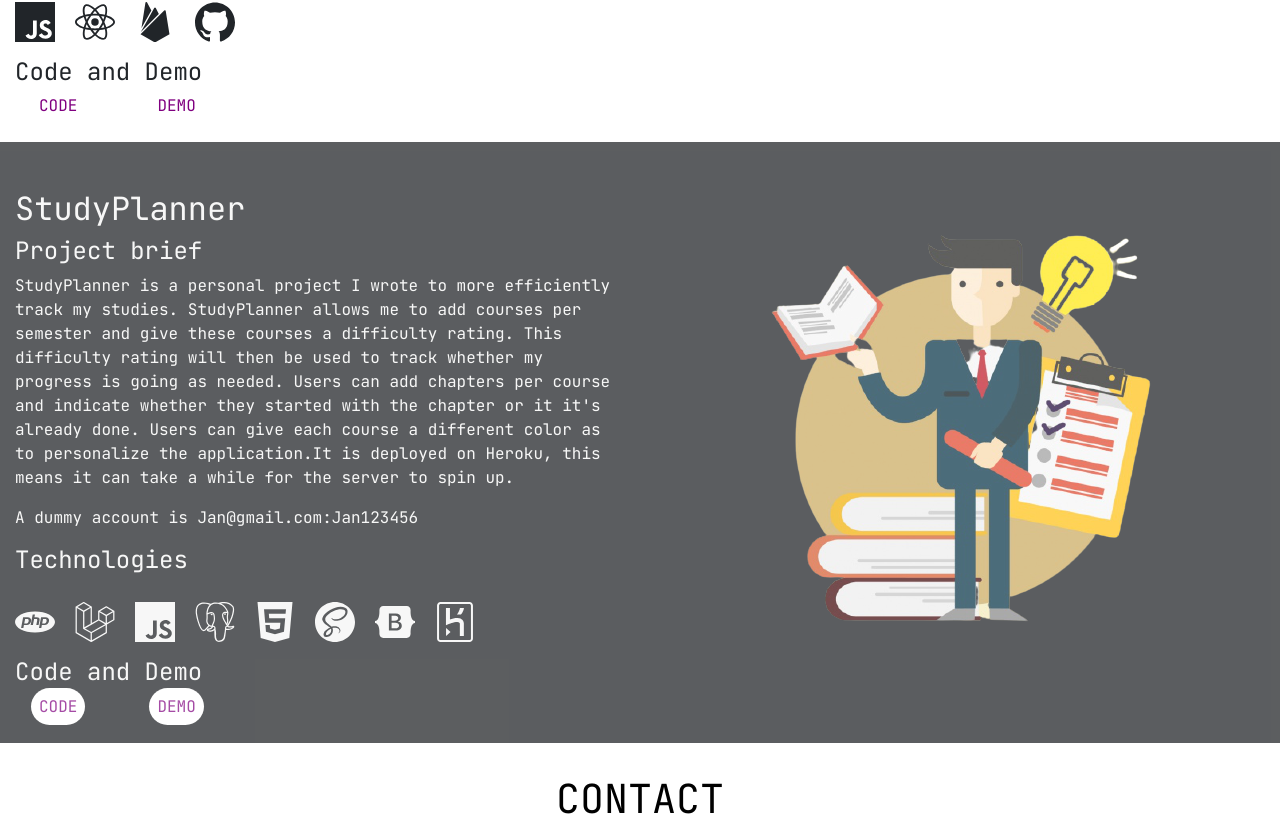
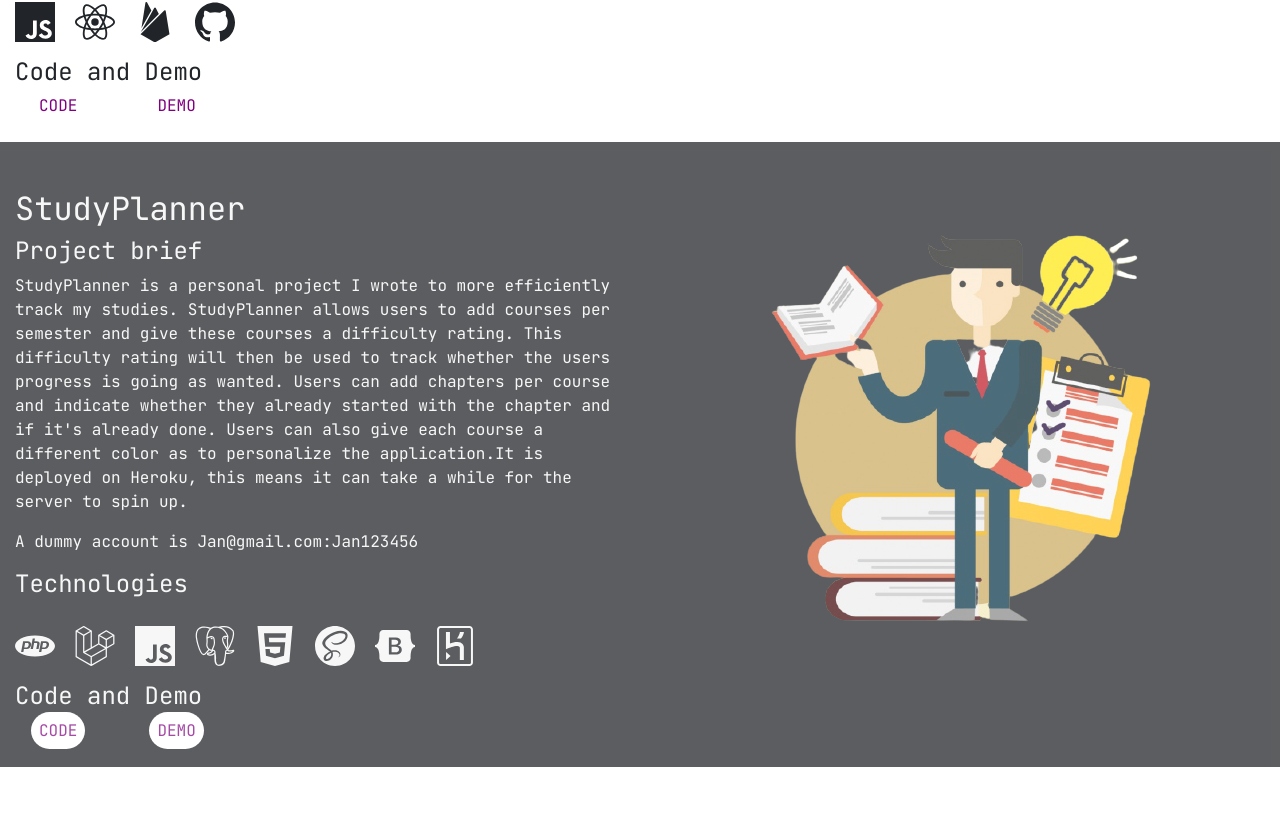
Before and after one commit to YoramHernalsteen/YoramHernalsteen.github.io, a React (Create React App) app: page /#/ in a window 1280 px wide. Shown: the part 2644-3460 px from the top of the page. Built offline with nearby package versions, Linux system fonts and the light colour scheme.

Commit message:
fixing mistake

```diff
--- a/src/components/portfolio.js
+++ b/src/components/portfolio.js
@@ -52,7 +52,7 @@ const RowSelectHeightI = styled(Row)`
     }
 `;
 
-const RowSelectHeightILast = styled(Row)`
+/*const RowSelectHeightILast = styled(Row)`
     min-height: 500px;
     @media (max-width: 768px) {
         max-height: 1500px;
@@ -64,7 +64,7 @@ const RowSelectHeightILast = styled(Row)`
          max-height: 750px;
     }
     margin-bottom: 5em;
-`;
+`;*/
 
 const RowSelectHeightII = styled(Row)`
     min-height: 500px;
@@ -179,11 +179,12 @@ export function Portfolio() {
     const [show, setShow] = useState(false);
     const handleClose = () => setShow(false);
     const handleShow = () => setShow(true);
+    const comment = "//";
 
     return <>
         <Anchor className="anchor" id="portfolio"/>
         <H1Styled>PORTFOLIO</H1Styled>
-        <p>// These are some projects I have worked on the past few years. Have a look around!</p>
+        <p>{comment}These are some projects I have worked on the past few years. Have a look around!</p>
         {/*Desino Stage*/}
         <RowSelectHeightI>
             <Col sm={12} md={6}>
@@ -403,15 +404,15 @@ export function Portfolio() {
                 <ImageSelectHeight className="mt-5" src={fireLogo} rounded fluid/>
             </Col>
         </RowSelectHeightI>
-        <RowSelectHeightII>
+        <RowSelectHeightIILast>
             <Col sm={12} md={6}>
                 <h2 className="mt-5">StudyPlanner</h2>
                 <h4>Project brief</h4>
                 <p>StudyPlanner is a personal project I wrote to more efficiently track my studies. StudyPlanner allows
-                    me to add courses per semester and give these courses a difficulty rating.
-                    This difficulty rating will then be used to track whether my progress is going as needed. Users can
-                    add chapters per course and indicate whether they started with the chapter or it it's already done.
-                    Users can give each course a different color as to personalize the application.It is deployed on
+                    users to add courses per semester and give these courses a difficulty rating.
+                    This difficulty rating will then be used to track whether the users progress is going as wanted. Users can
+                    add chapters per course and indicate whether they already started with the chapter and if it's already done.
+                    Users can also give each course a different color as to personalize the application.It is deployed on
                     Heroku, this means
                     it can take a while for the server to spin up.</p>
                 <p>A dummy account is Jan@gmail.com:Jan123456</p>
@@ -441,6 +442,6 @@ export function Portfolio() {
             <Col sm={12} md={6} className="h-auto">
                 <ImageSelectHeight className="mt-5" src={studyplannerLogo} rounded fluid/>
             </Col>
-        </RowSelectHeightII>
+        </RowSelectHeightIILast>
     </>
 }
```
